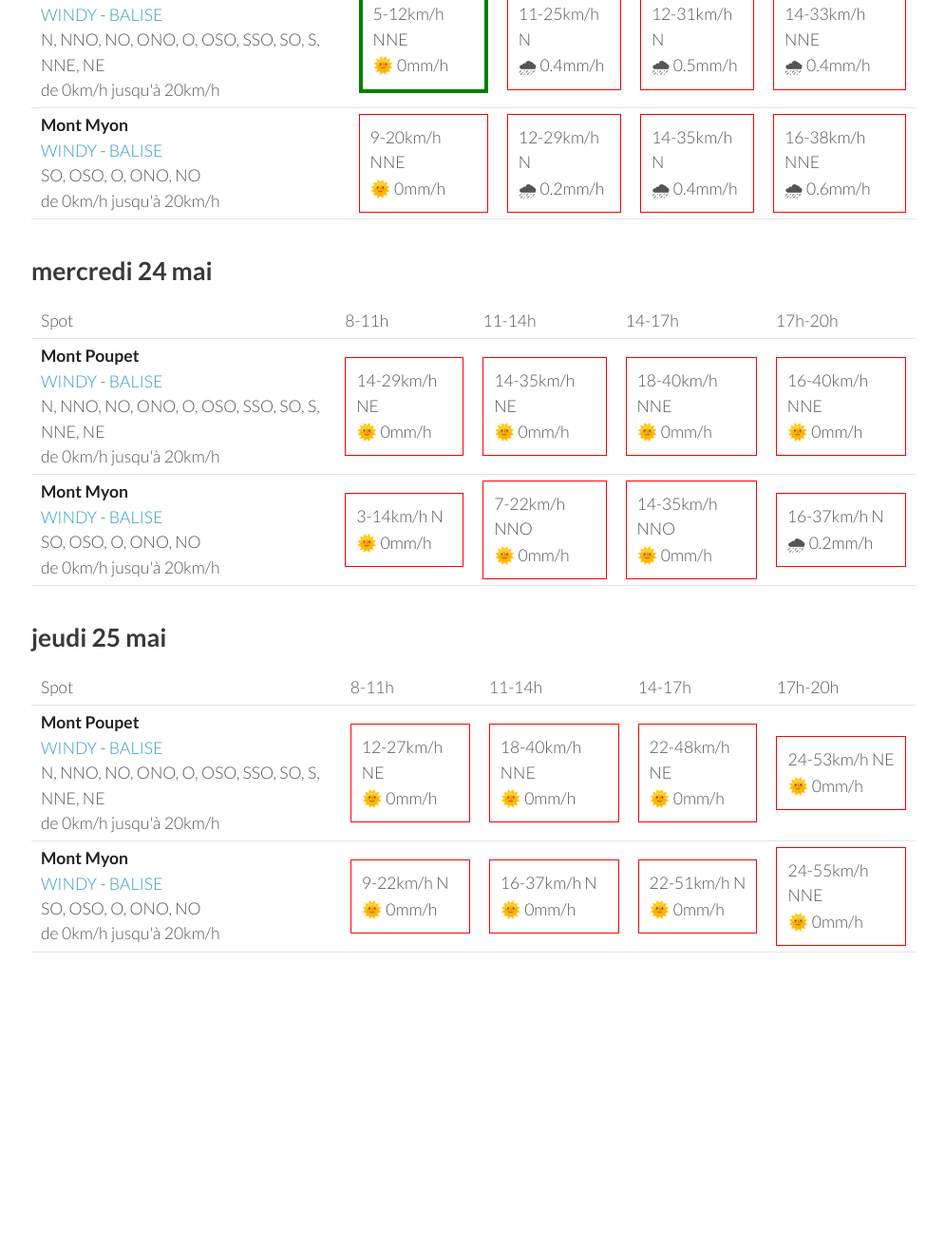
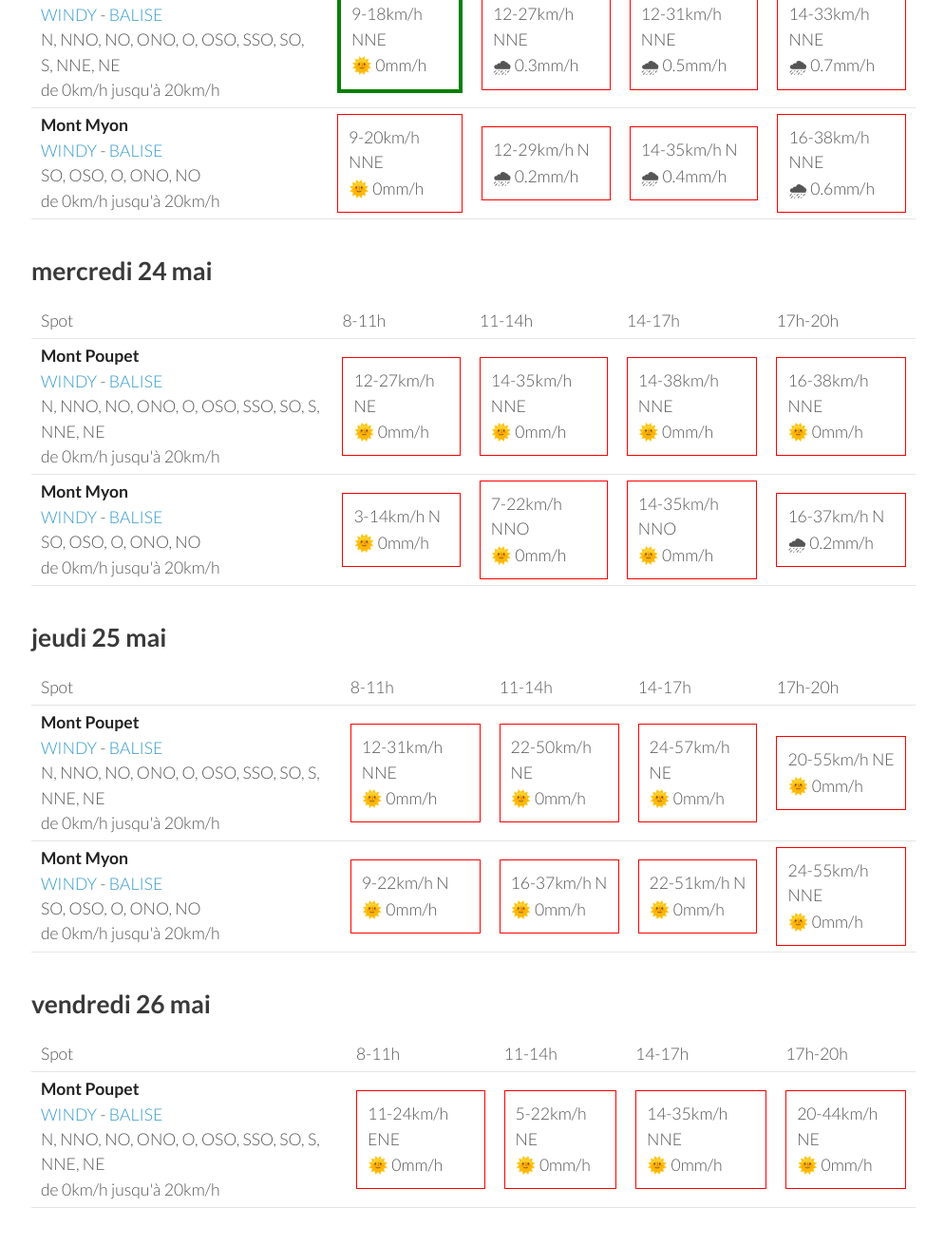
Before and after one commit to parapente-dans-le-nord/parapente-dans-le-nord.github.io, a Jekyll site: the page built from jura.markdown, in a window 1280 px wide and 1400 px high, scrolled down 1172 px. Shown: the top 1311 px of the window at 95% size, without its empty margins (25-1020 px from the left). Built offline with Jekyll 4.4.1, drawn with Linux system fonts in a browser that asks for light colours; before the commit the page ends 2303 px from its top, so only the background shows below that; some of the changed text lies outside the part shown.

Commit message:
update index.markdown

```diff
--- a/jura.markdown
+++ b/jura.markdown
@@ -96,10 +96,10 @@ page mise à jour le dimanche 21 mai 06:20
 <tr>
         <td><strong>Mont Poupet</strong><br><a href="https://windy.com/46.970/5.876?46.541,5.876,8">WINDY</a> - <span class=""><a href="http://www.balisemeteo.com/balise.php?idBalise=92">BALISE</a> </span><br> <span class="vent-favorable">N, NNO, NO, ONO, O, OSO, SSO, SO, S, NNE, NE</span><br><span class="force-vent">de 0km/h jusqu'à 20km/h</span> </td>
 
-            <td><div class="flyable"><p>5-12km/h NNE</p><p>🌞 0mm/h</p></div></td>
-            <td><div class="not-flyable"><p>11-25km/h N</p><p>🌧 0.4mm/h</p></div></td>
-            <td><div class="not-flyable"><p>12-31km/h N</p><p>🌧 0.5mm/h</p></div></td>
-            <td><div class="not-flyable"><p>14-33km/h NNE</p><p>🌧 0.4mm/h</p></div></td>
+            <td><div class="flyable"><p>9-18km/h NNE</p><p>🌞 0mm/h</p></div></td>
+            <td><div class="not-flyable"><p>12-27km/h NNE</p><p>🌧 0.3mm/h</p></div></td>
+            <td><div class="not-flyable"><p>12-31km/h NNE</p><p>🌧 0.5mm/h</p></div></td>
+            <td><div class="not-flyable"><p>14-33km/h NNE</p><p>🌧 0.7mm/h</p></div></td>
 
 
     </tr>
@@ -132,10 +132,10 @@ page mise à jour le dimanche 21 mai 06:20
 <tr>
         <td><strong>Mont Poupet</strong><br><a href="https://windy.com/46.970/5.876?46.541,5.876,8">WINDY</a> - <span class=""><a href="http://www.balisemeteo.com/balise.php?idBalise=92">BALISE</a> </span><br> <span class="vent-favorable">N, NNO, NO, ONO, O, OSO, SSO, SO, S, NNE, NE</span><br><span class="force-vent">de 0km/h jusqu'à 20km/h</span> </td>
 
-            <td><div class="not-flyable"><p>14-29km/h NE</p><p>🌞 0mm/h</p></div></td>
-            <td><div class="not-flyable"><p>14-35km/h NE</p><p>🌞 0mm/h</p></div></td>
-            <td><div class="not-flyable"><p>18-40km/h NNE</p><p>🌞 0mm/h</p></div></td>
-            <td><div class="not-flyable"><p>16-40km/h NNE</p><p>🌞 0mm/h</p></div></td>
+            <td><div class="not-flyable"><p>12-27km/h NE</p><p>🌞 0mm/h</p></div></td>
+            <td><div class="not-flyable"><p>14-35km/h NNE</p><p>🌞 0mm/h</p></div></td>
+            <td><div class="not-flyable"><p>14-38km/h NNE</p><p>🌞 0mm/h</p></div></td>
+            <td><div class="not-flyable"><p>16-38km/h NNE</p><p>🌞 0mm/h</p></div></td>
 
 
     </tr>
@@ -168,10 +168,10 @@ page mise à jour le dimanche 21 mai 06:20
 <tr>
         <td><strong>Mont Poupet</strong><br><a href="https://windy.com/46.970/5.876?46.541,5.876,8">WINDY</a> - <span class=""><a href="http://www.balisemeteo.com/balise.php?idBalise=92">BALISE</a> </span><br> <span class="vent-favorable">N, NNO, NO, ONO, O, OSO, SSO, SO, S, NNE, NE</span><br><span class="force-vent">de 0km/h jusqu'à 20km/h</span> </td>
 
-            <td><div class="not-flyable"><p>12-27km/h NE</p><p>🌞 0mm/h</p></div></td>
-            <td><div class="not-flyable"><p>18-40km/h NNE</p><p>🌞 0mm/h</p></div></td>
-            <td><div class="not-flyable"><p>22-48km/h NE</p><p>🌞 0mm/h</p></div></td>
-            <td><div class="not-flyable"><p>24-53km/h NE</p><p>🌞 0mm/h</p></div></td>
+            <td><div class="not-flyable"><p>12-31km/h NNE</p><p>🌞 0mm/h</p></div></td>
+            <td><div class="not-flyable"><p>22-50km/h NE</p><p>🌞 0mm/h</p></div></td>
+            <td><div class="not-flyable"><p>24-57km/h NE</p><p>🌞 0mm/h</p></div></td>
+            <td><div class="not-flyable"><p>20-55km/h NE</p><p>🌞 0mm/h</p></div></td>
 
 
     </tr>
@@ -189,3 +189,29 @@ page mise à jour le dimanche 21 mai 06:20
 </tbody>
 </table>
 {:/}
+## vendredi 26 mai
+
+{::nomarkdown}
+<table>
+  <tbody>
+    <tr>
+      <td>Spot</td>
+      <td>8-11h</td>
+      <td>11-14h</td>
+      <td>14-17h</td>
+      <td>17h-20h</td>
+    </tr>
+<tr>
+        <td><strong>Mont Poupet</strong><br><a href="https://windy.com/46.970/5.876?46.541,5.876,8">WINDY</a> - <span class=""><a href="http://www.balisemeteo.com/balise.php?idBalise=92">BALISE</a> </span><br> <span class="vent-favorable">N, NNO, NO, ONO, O, OSO, SSO, SO, S, NNE, NE</span><br><span class="force-vent">de 0km/h jusqu'à 20km/h</span> </td>
+
+            <td><div class="not-flyable"><p>11-24km/h ENE</p><p>🌞 0mm/h</p></div></td>
+            <td><div class="not-flyable"><p>5-22km/h NE</p><p>🌞 0mm/h</p></div></td>
+            <td><div class="not-flyable"><p>14-35km/h NNE</p><p>🌞 0mm/h</p></div></td>
+            <td><div class="not-flyable"><p>20-44km/h NE</p><p>🌞 0mm/h</p></div></td>
+
+
+    </tr>
+
+</tbody>
+</table>
+{:/}
```
Also changed, not shown: other parts of jura.markdown (+1 -1 lines).
